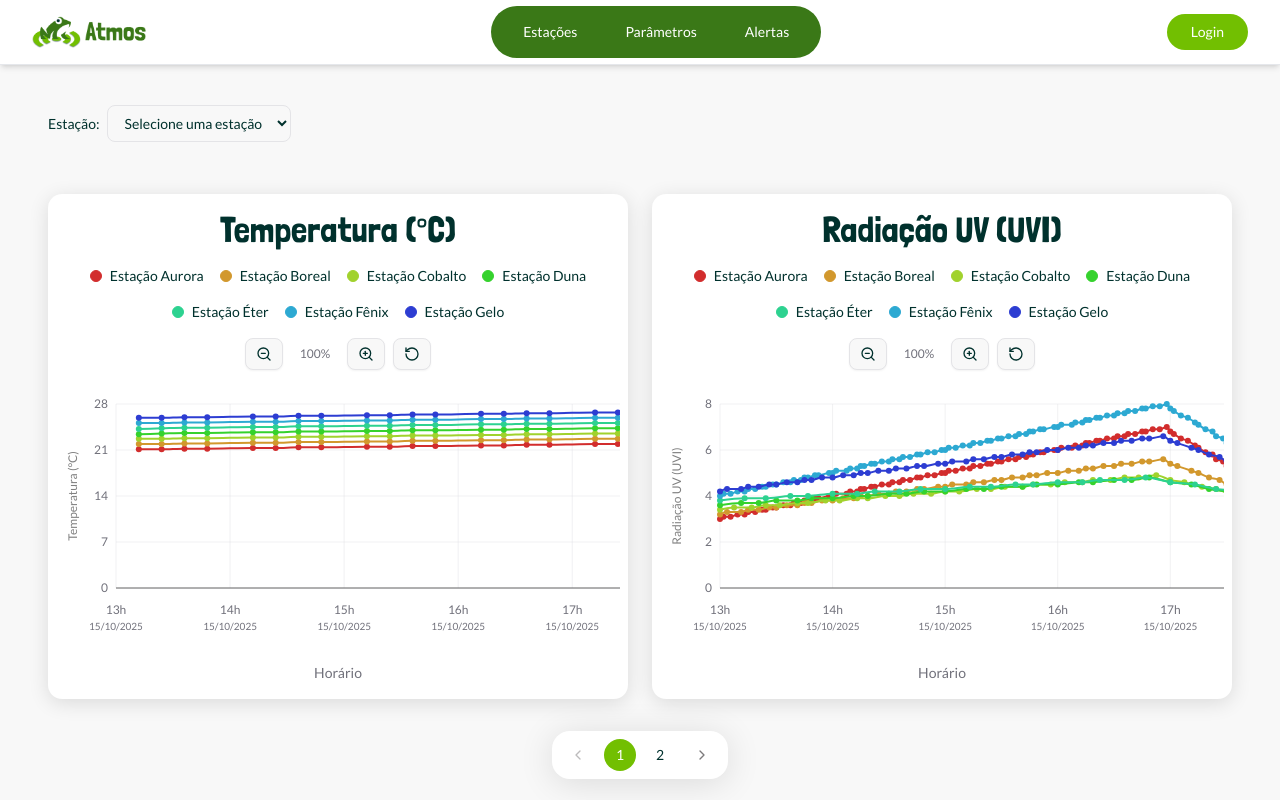
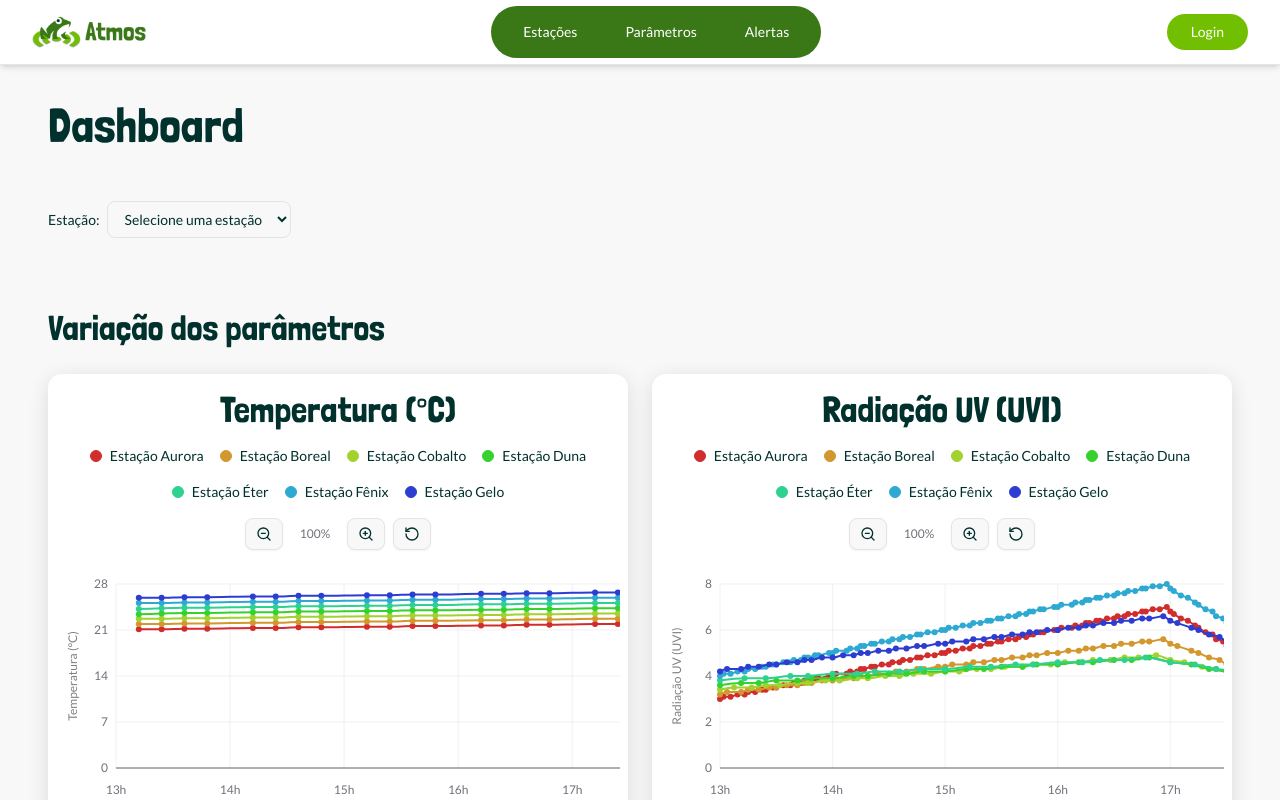
Before and after one commit to SkyFlyTeam/Atmos-frontend, a Next.js app: page /dashboard in a window 1280 px wide. Shown: the top 800 px of the page. Built offline with nearby package versions, Linux system fonts and the light colour scheme; a web font is replaced by a local one.

Commit message:
AT-37 fix: ajustes de títulos

```diff
--- a/src/components/LatestDataCardsContainer/LatestDataCardsContainer.tsx
+++ b/src/components/LatestDataCardsContainer/LatestDataCardsContainer.tsx
@@ -93,7 +93,7 @@ const LatestDataCardsContainer: React.FC = () => {
       {selectedStation && (
         <>
           <div className="mb-3">
-            <h2 className="font-londrina text-[40px] leading-tight text-[#00312D]">Últimos dados</h2>
+            <h2 className="font-londrina text-2xl md:text-[35px] leading-tight text-[#00312D]">Últimos dados</h2>
             {updatedAt && (
               <p className="text-sm mt-1" style={{ color: '#ADADAD' }}>
                 {`Atualizado em ${format(updatedAt, "dd/MM/yyyy 'às' HH'h'mm")}`}
--- a/src/pages/dashboard/index.tsx
+++ b/src/pages/dashboard/index.tsx
@@ -28,8 +28,16 @@ const Dashboard = () => {
 
   return (
     <div className="flex flex-col gap-6">
+      {/* Título da página */}
+      <h1>Dashboard</h1>
+
       {/* Cards de últimos dados enviados */}
       <LatestDataCardsContainer />
+
+      {/* Título da seção de gráficos */}
+      <h2 className="font-londrina text-2xl md:text-[35px] leading-tight text-[#00312D] mt-4">
+        Variação dos parâmetros
+      </h2>
 
       <div className="grid grid-cols-1 md:grid-cols-2 gap-6">
         {pageItems.map((param, idx) => (
```
